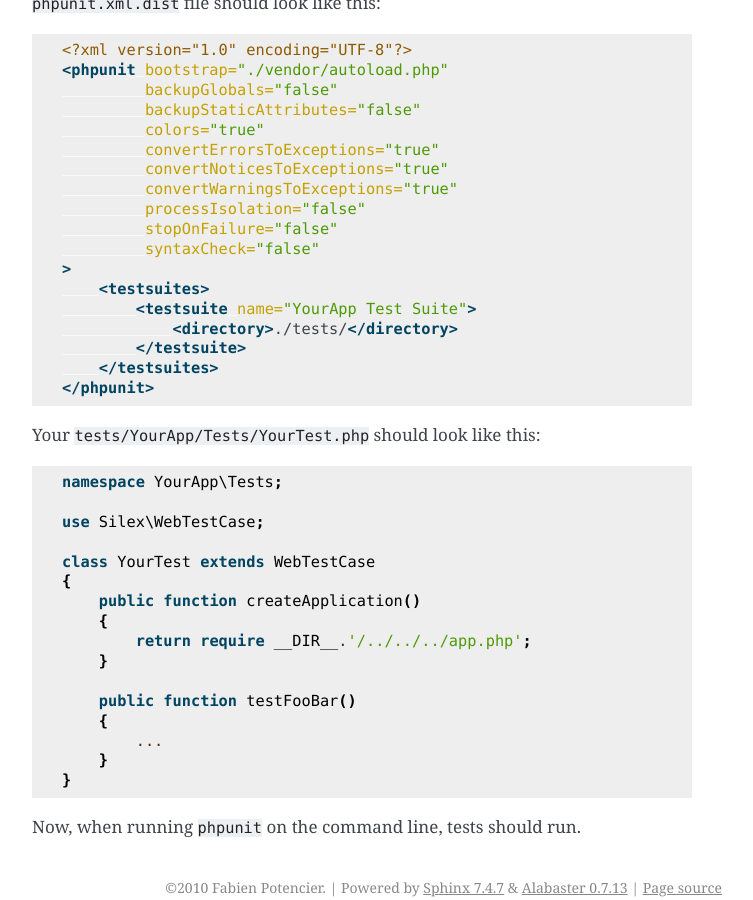
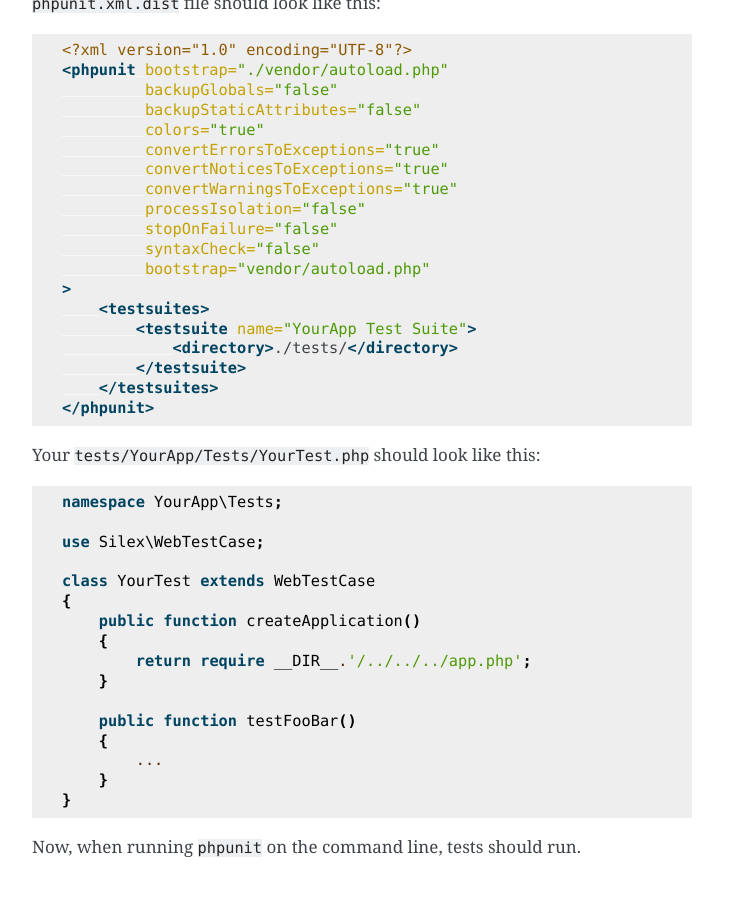
Before and after one commit to silexphp/Silex, a Sphinx documentation site: the page built from doc/testing.rst, in a window 1280 px wide and 900 px high, scrolled down 3897 px. Shown: the whole window, without its empty margins (388-1141 px from the left). Built offline with Sphinx 7.4.7, drawn with Linux system fonts in a browser that asks for light colours.

Commit message:
Update testing.rst
https://github.com/silexphp/Silex-Skeleton/blob/master/phpunit.xml.dist

Not adding bootstrap segment to phpunit.xml.dist causes Fatal Error: Class 'Silex\WebTestCase' not found

```diff
--- a/doc/testing.rst
+++ b/doc/testing.rst
@@ -192,6 +192,7 @@ look like this:
              processIsolation="false"
              stopOnFailure="false"
              syntaxCheck="false"
+             bootstrap="vendor/autoload.php"
     >
         <testsuites>
             <testsuite name="YourApp Test Suite">
```
